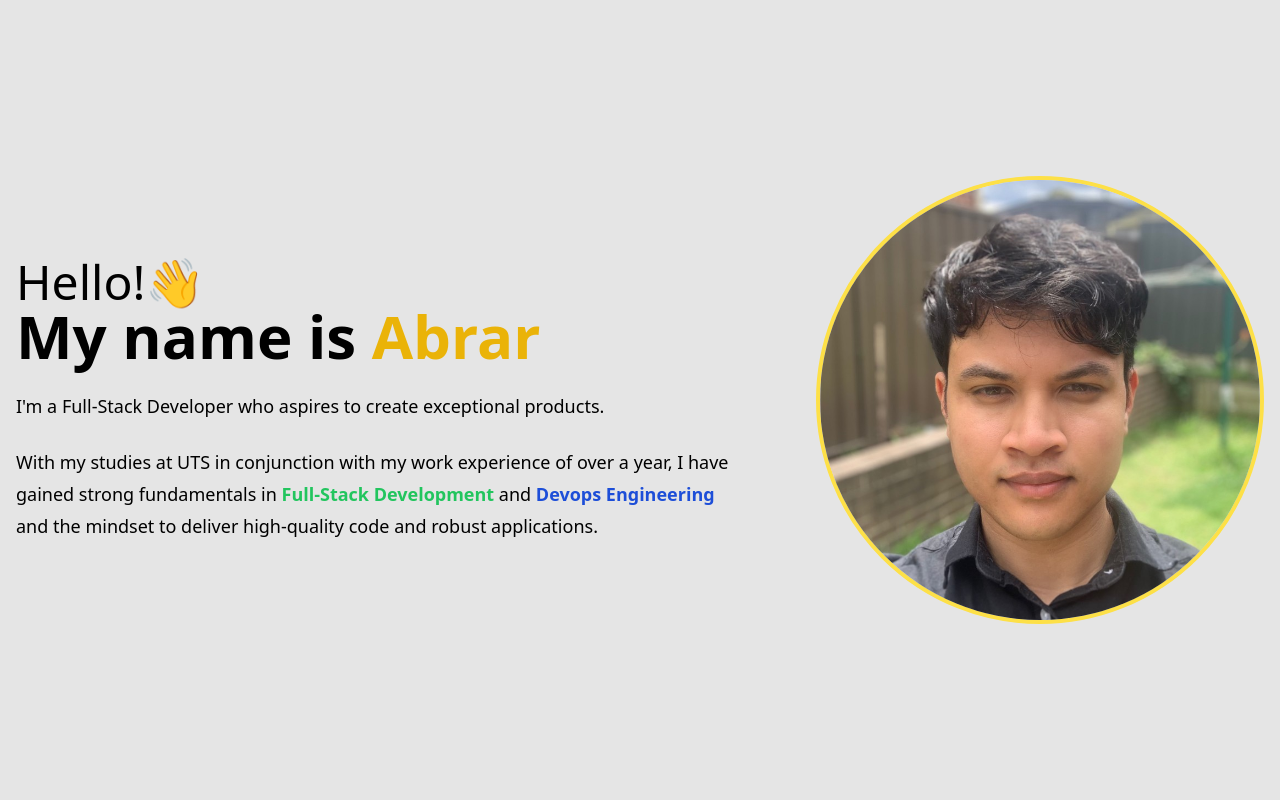
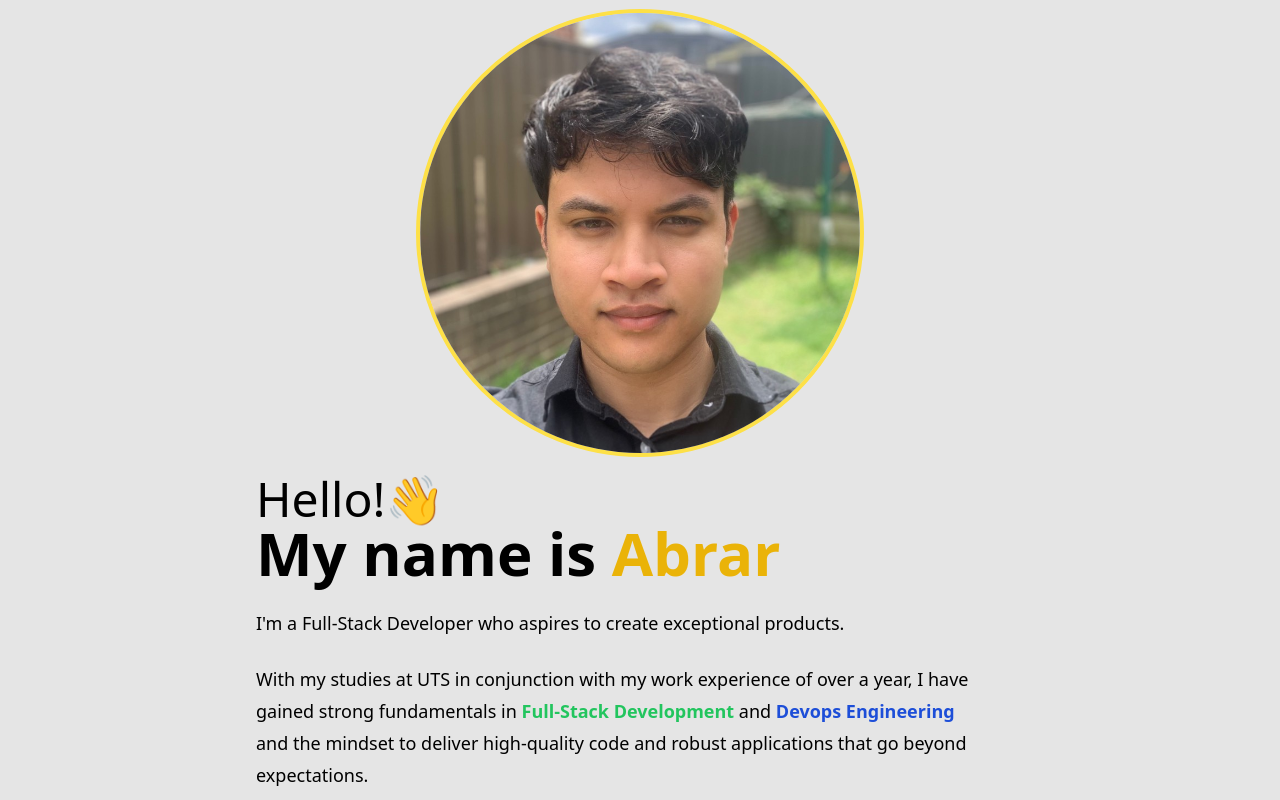
Before and after one commit to abrarbarbhuyia/portfolio-v2, a Next.js app: page / in a window 1280 px wide. Built offline with nearby package versions, Linux system fonts and the light colour scheme.

Commit message:
fix: removed breaking link import

```diff
--- a/src/pages/index.tsx
+++ b/src/pages/index.tsx
@@ -1,6 +1,5 @@
 import { type NextPage } from "next";
 import Head from "next/head";
-import Link from "next/link";
 import Image from "next/image";
 
 const Home: NextPage = () => {
@@ -34,10 +33,10 @@ const Home: NextPage = () => {
                   Devops Engineering
                 </span>{" "}
                 and the mindset to deliver high-quality code and robust
-                applications.
+                applications that go beyond expectations.
               </div>
             </div>
-            <div className="ml-8 flex flex-col items-center justify-center">
+            <div className="flex items-center justify-center mt-8 md:mt-0 md:ml-8 md:mr-8">
               <div className="overflow-hidden rounded-full border-4 border-yellow-300">
                 <Image
                   src="/images/me.jpg"
```
